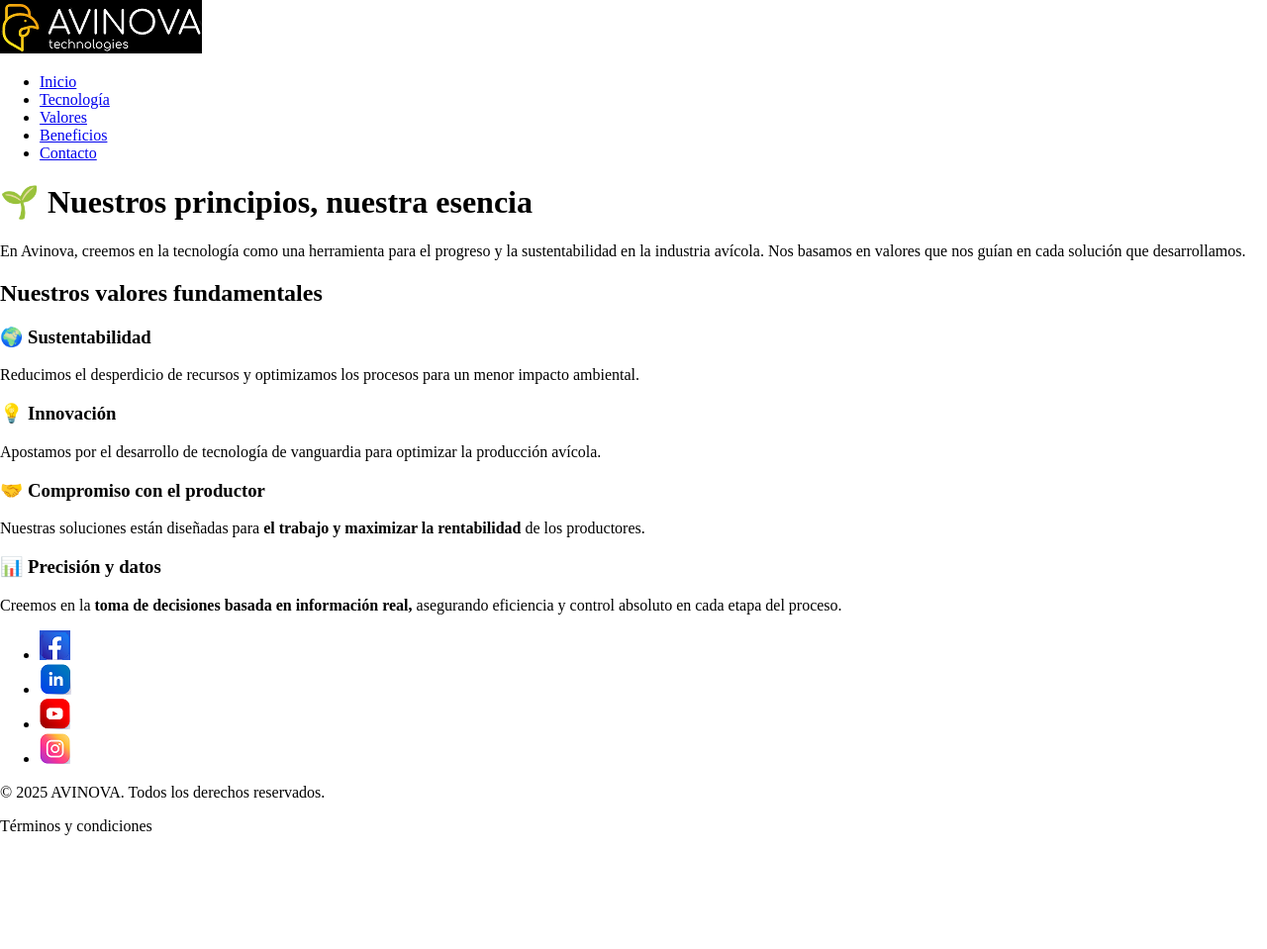
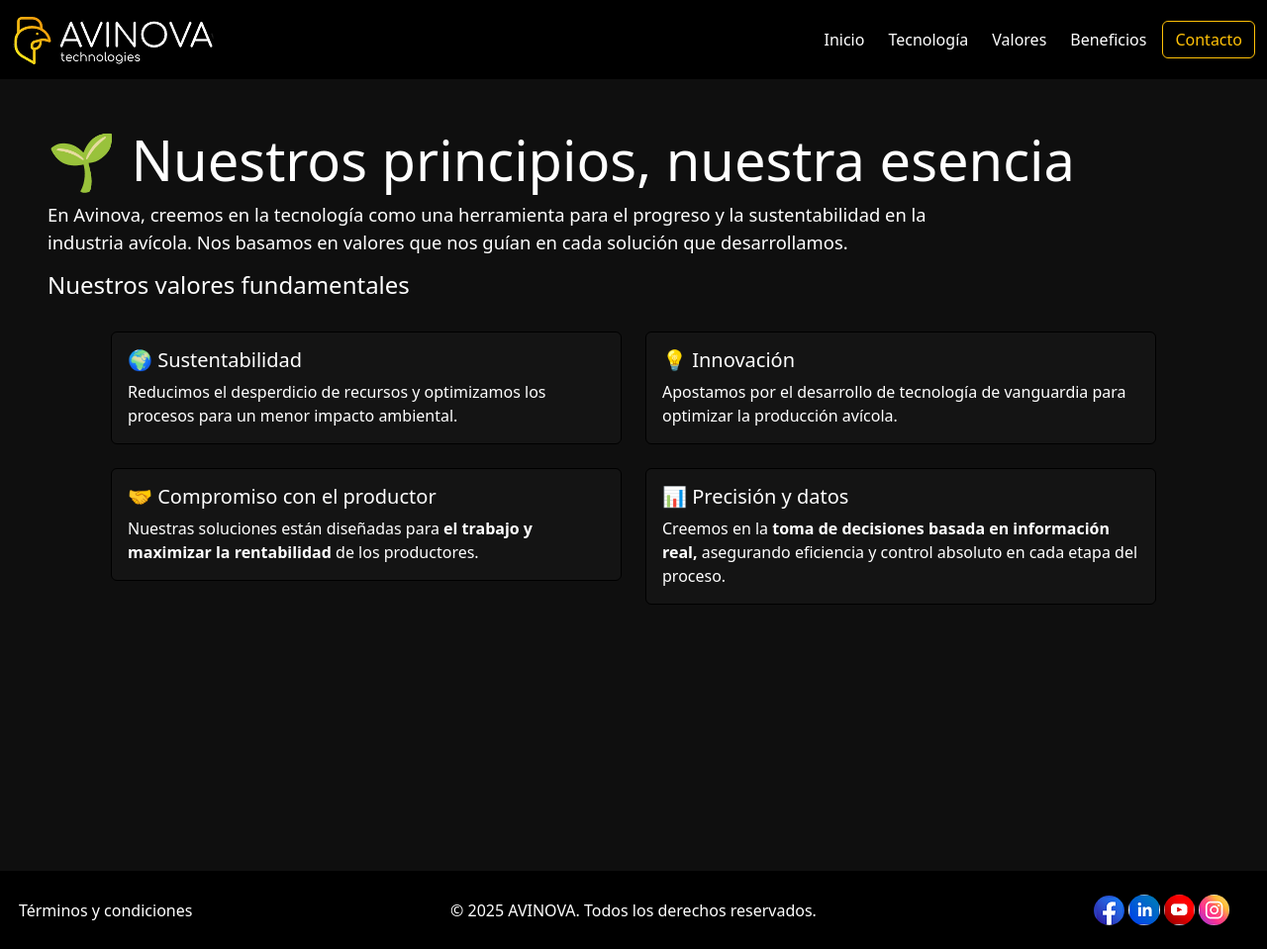
Before and after one commit to gonzalosilveyra/Avinova, a plain HTML site: page pages/valores.html in a window 1280 px wide. Shown: the whole page at 99% size. Before the commit the page ends 844 px from the top, so only its background shows below. Drawn offline with nearby package versions, Linux system fonts and the light colour scheme.

Commit message:
Creación de valores.html

```diff
--- a/css/styles.css
+++ b/css/styles.css
@@ -1,8 +1,10 @@
-body {
-    margin: 0px;
-}
+html, body {
+    height: 100%;
+    margin: 0;
+  }
 
-.tecnologia {
+
+.tecnologia, .valores {
     background-color: #0f0f0f;
 }
 
@@ -44,19 +46,19 @@ body {
     color: gold !important;
 }
 
-.tecnologia h1 {
-    font-size: 8vh;
+.tecnologia h1, .valores h1 {
+    font-size: 7vh;
 }
 
-.tecnologia h2 {
+.tecnologia h2, .valores h2 {
     font-size: 5vh;
 }
 
-.tecnologia h3 {
+.tecnologia h3, .valores h2 {
     font-size: 3vh;
 }
 
-.tecnologia h1 + p {
+.tecnologia h1 + p, .valores h1 + p {
     font-size: 2.3vh;
     width: 72vw;
 }
--- a/pages/valores.html
+++ b/pages/valores.html
@@ -3,6 +3,7 @@
 <head>
     <meta charset="UTF-8">
     <meta name="viewport" content="width=device-width, initial-scale=1.0">
+    <link href="https://cdn.jsdelivr.net/npm/bootstrap@5.3.3/dist/css/bootstrap.min.css" rel="stylesheet" integrity="sha384-QWTKZyjpPEjISv5WaRU9OFeRpok6YctnYmDr5pNlyT2bRjXh0JMhjY6hW+ALEwIH" crossorigin="anonymous">
     <link rel="preconnect" href="https://fonts.googleapis.com">
     <link rel="preconnect" href="https://fonts.gstatic.com" crossorigin>
     <link href="https://fonts.googleapis.com/css2?family=Inter+Tight:ital,wght@0,100..900;1,100..900&family=Inter:ital,opsz,wght@0,14..32,100..900;1,14..32,100..900&family=Open+Sans:ital,wght@0,300..800;1,300..800&display=swap" rel="stylesheet">
@@ -10,60 +11,100 @@
     <title>Avinova - Valores</title>
 </head>
 <body>
+
     <header>
-        <nav>
-            <img src="../media/Avinova.png">
-            <ul>
-                <li><a href="../index.html">Inicio</a></li>
-                <li><a href="tecnologia.html">Tecnología</a></li>
-                <li><a href="valores.html">Valores</a></li>
-                <li><a href="beneficios.html">Beneficios</a></li>
-                <li><a href="contacto.html">Contacto</a></li>
-            </ul>
+        <nav class="navbar navbar-expand-lg bg-black d-flex align-items-center">
+          <div class="container-fluid ">
+              <a class="navbar-brand" href="../index.html"><img src="../media/Avinova.png" class="img-fluid" alt="Logo"></a>
+            <button class="navbar-toggler bg-warning" type="button" data-bs-toggle="collapse" data-bs-target="#navbarNavAltMarkup" aria-controls="navbarNavAltMarkup" aria-expanded="false" aria-label="Toggle navigation">
+              <span class="navbar-toggler-icon"></span>
+            </button>
+
+            <div class="collapse navbar-collapse justify-content-end" id="navbarNavAltMarkup">
+              <div class="navbar-nav align-items-center gap-2">
+                <a class="nav-link text-white" href="../index.html">Inicio</a>
+                <a class="nav-link text-white" href="tecnologia.html">Tecnología</a>
+                <a class="nav-link text-white" href="valores.html">Valores</a>
+                <a class="nav-link text-white" href="beneficios.html">Beneficios</a>
+                <a class="btn btn-outline-warning" href="contacto.html" role="button">Contacto</a>
+              </div>
+            </div>
+          </div>
         </nav>
   </header>
-    <main>
+
+    <main class="min-vh-100 py-5 text-white valores">
+
+        <div class="container-fluid px-5">
             <div>
                 <h1>🌱 Nuestros principios, nuestra esencia</h1>
                 <p>En Avinova, creemos en la tecnología como una herramienta para el progreso y la sustentabilidad en la industria avícola. Nos basamos en valores que nos guían en cada solución que desarrollamos.</p>
             </div>
             <div>
                 <h2>Nuestros valores fundamentales</h2>
-            <section>
-                <h3>🌍 Sustentabilidad</h3>
-                <p>Reducimos el desperdicio de recursos y optimizamos los procesos para un menor impacto ambiental.</p>
-            </section>
-            <section>
-                <h3>💡 Innovación</h3>
-                <p>Apostamos por el desarrollo de tecnología de vanguardia para optimizar la producción avícola.</p>
-            </section>
-            <section>
-                <h3>🤝 Compromiso con el productor</h3>
-                <p>Nuestras soluciones están diseñadas para <strong> el trabajo y maximizar la rentabilidad</strong> de los productores.</p>
-            </section>
-            <section>
-                <h3>📊 Precisión y datos</h3>
-                <p>Creemos en la <strong>toma de decisiones basada en información real,</strong> asegurando eficiencia y control absoluto en cada etapa del proceso.</p>
-            </section>
+                <div class="row row-cols-1 row-cols-md-2 g-4 py-4 tecnologia-cards">
+                    <div class="col">
+                      <div class="card">
+                        <div class="card-body">
+                          <h5 class="card-title">🌍 Sustentabilidad</h5>
+                          <p class="card-text">Reducimos el desperdicio de recursos y optimizamos los procesos para un menor impacto ambiental.</p>
                         </div>
+                      </div>
+                    </div>
+                    <div class="col">
+                      <div class="card">
+                        <div class="card-body">
+                          <h5 class="card-title">💡 Innovación</h5>
+                          <p class="card-text">Apostamos por el desarrollo de tecnología de vanguardia para optimizar la producción avícola.</p>
+                        </div>
+                      </div>
+                    </div>
+                    <div class="col">
+                      <div class="card">
+                        <div class="card-body">
+                          <h5 class="card-title">🤝 Compromiso con el productor</h5>
+                          <p class="card-text">Nuestras soluciones están diseñadas para <strong> el trabajo y maximizar la rentabilidad</strong> de los productores.</p>
+                        </div>
+                      </div>
+                    </div>
+                    <div class="col">
+                      <div class="card">
+                        <div class="card-body">
+                          <h5 class="card-title">📊 Precisión y datos</h5>
+                          <p class="card-text">Creemos en la <strong>toma de decisiones basada en información real,</strong> asegurando eficiencia y control absoluto en cada etapa del proceso.</p>
+                        </div>
+                      </div>
+                    </div>
+                  </div>
+            </div>
+        </div>
+
     </main>
-    <footer>
-        <ul>
-            <li>
-                <a href="https://www.facebook.com" target="_blank"><img src="../media/fb_logo.png" alt="Facebook"></a>
-            </li>
-            <li>
-                <a href="https://www.linkedin.com" target="_blank"><img src="../media/lkdn_logo.png" alt="LinkedIn"></a>
-            </li>
-            <li>
-                <a href="https://www.youtube.com" target="_blank"><img src="../media/yt_logo.png" alt="Youtube"></a>
-            </li>
-            <li>
-                <a href="https://www.instagram.com" target="_blank"><img src="../media/ig_logo.png" alt="instagram"></a>
-            </li>
-        </ul>
-        <p>&copy; 2025 AVINOVA. Todos los derechos reservados.</p>
-        <a>Términos y condiciones</a>
+
+    <footer class="bg-black text-white py-4">
+        <div class="container-fluid">
+            <div class="row align-items-center d-flex text-center">
+
+                <div class="col-12 col-md-2">
+                    <a href="#" class="text-white text-decoration-none">Términos y condiciones</a>
+                </div>
+
+                <div class="col-12 col-md-8">
+                    <p class="mb-0">&copy; 2025 AVINOVA. Todos los derechos reservados.</p>
+                </div>
+
+                <div class="col-12 col-md-2">
+                    <a href="https://www.facebook.com" target="_blank"><img class="logo-red-social" src="../media/fb_logo.png" alt="Facebook"></a>
+                    <a href="https://www.linkedin.com" target="_blank"><img class="logo-red-social" src="../media/lkdn_logo.png" alt="LinkedIn"></a>
+                    <a href="https://www.youtube.com" target="_blank"><img class="logo-red-social" src="../media/yt_logo.png" alt="Youtube"></a>
+                    <a href="https://www.instagram.com" target="_blank"><img class="logo-red-social" src="../media/ig_logo.png" alt="Instagram"></a>
+                </div>
+            </div>
+        </div>
     </footer>
+
+    <script src="https://cdn.jsdelivr.net/npm/bootstrap@5.3.3/dist/js/bootstrap.bundle.min.js" integrity="sha384-YvpcrYf0tY3lHB60NNkmXc5s9fDVZLESaAA55NDzOxhy9GkcIdslK1eN7N6jIeHz" crossorigin="anonymous"></script>
+
+
 </body>
 </html>
```
Lines whose indentation alone changed are shown as unchanged.
